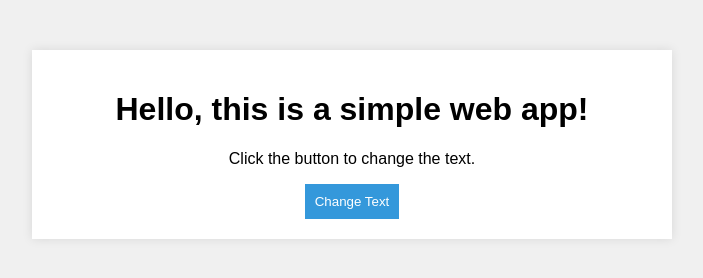
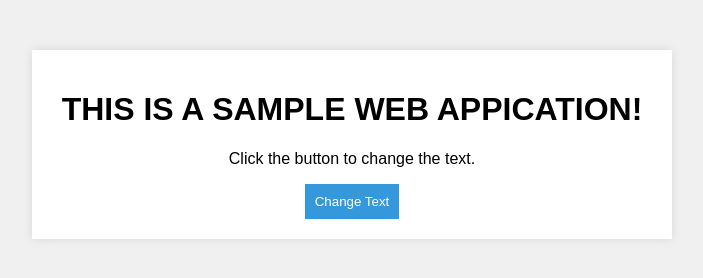
Before and after one commit to Santhoshvoja63/New-webapp, a plain HTML site: page index.html in a window 1280 px wide. Shown: the whole page, without its empty margins (288-991 px from the left). Drawn offline with Linux system fonts and the light colour scheme.

Commit message:
Update index.html

```diff
--- a/index.html
+++ b/index.html
@@ -8,7 +8,7 @@
 </head>
 <body>
     <div id="app">
-        <h1>Hello, this is a simple web app!</h1>
+        <h1>THIS IS A SAMPLE WEB APPICATION!</h1>
         <p id="output">Click the button to change the text.</p>
         <button onclick="changeText()">Change Text</button>
     </div>
```
